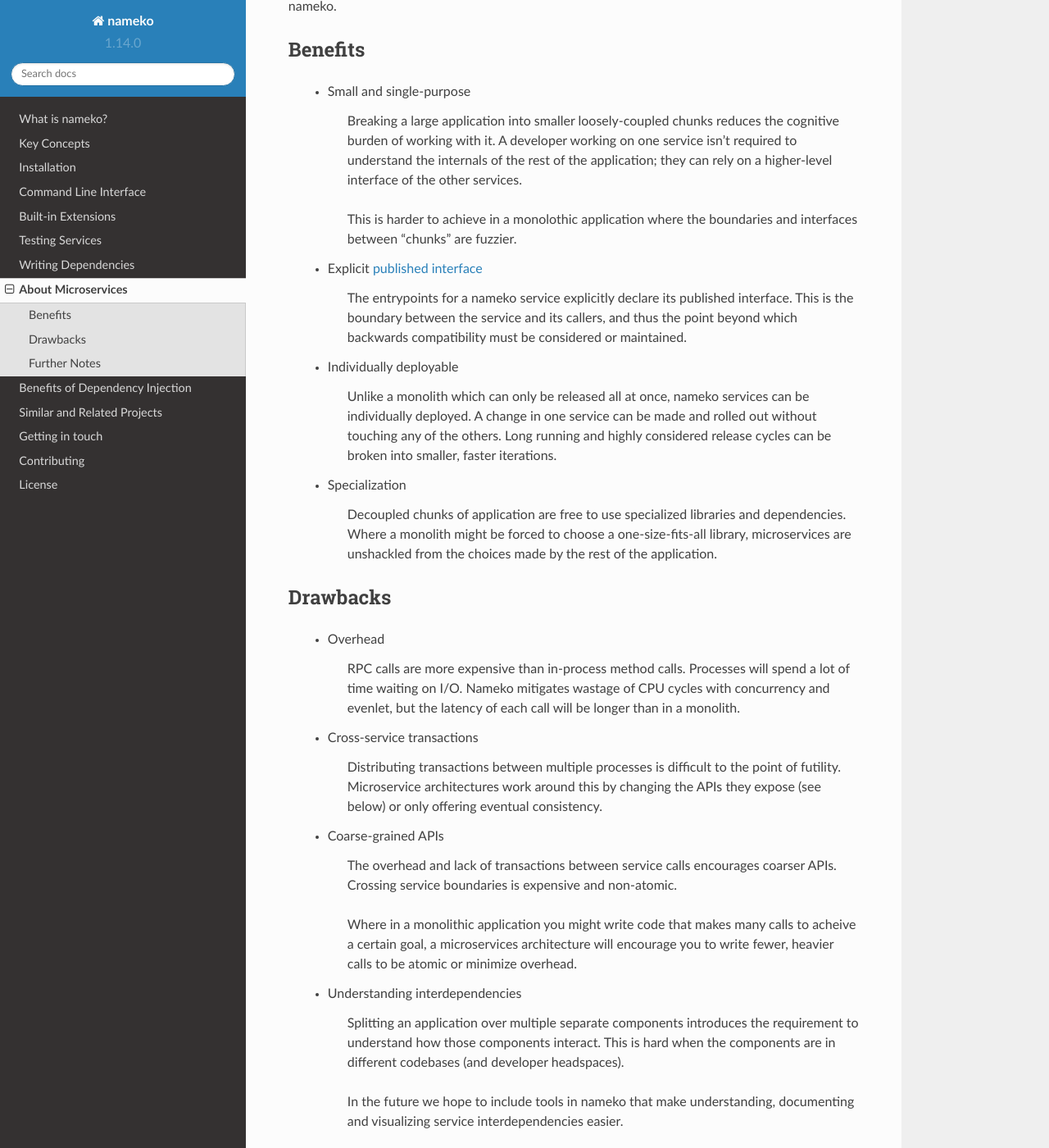
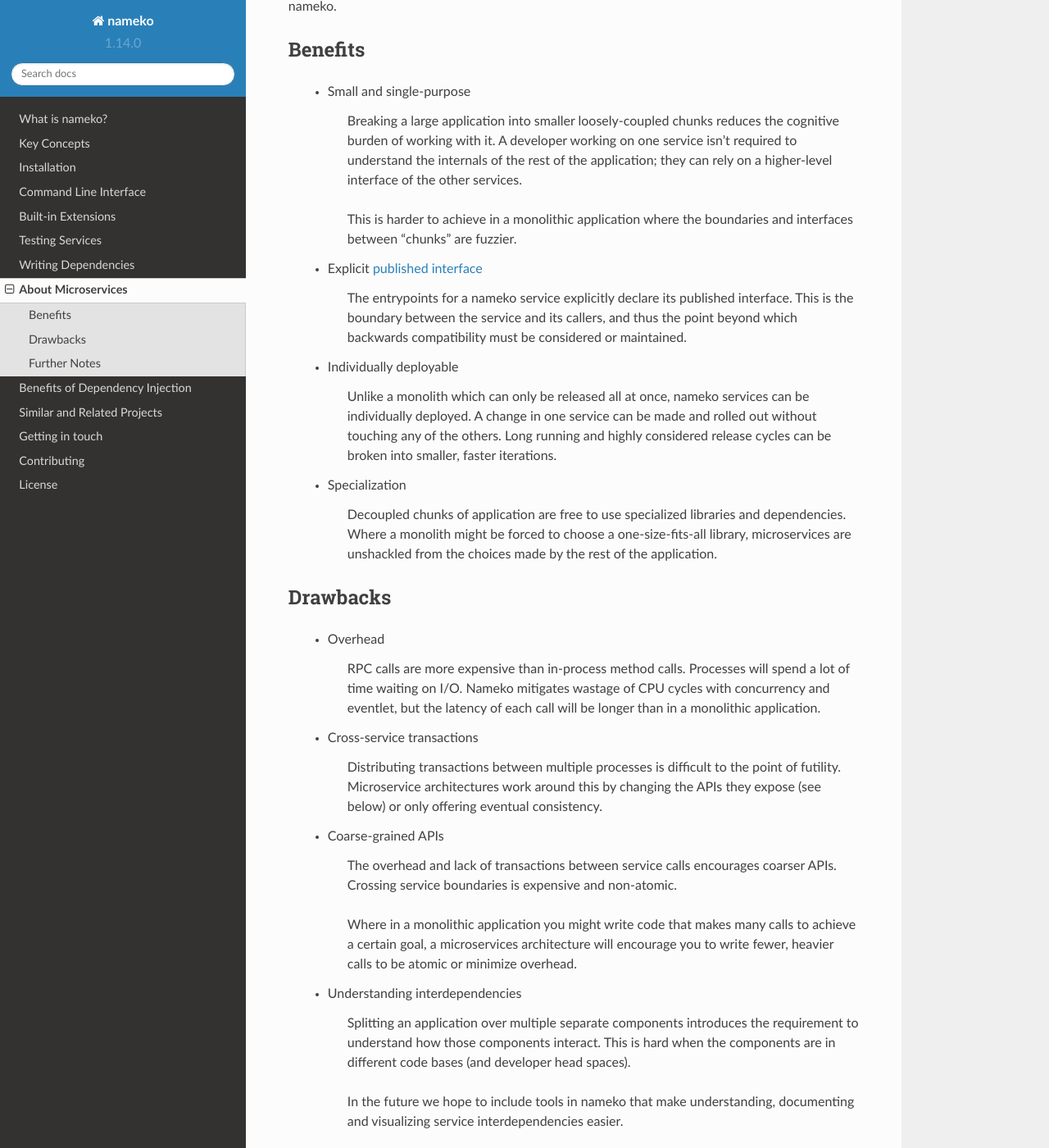
Before and after one commit to nameko/nameko, a Sphinx documentation site: the page built from docs/about_microservices.rst, in a window 1280 px wide and 1400 px high, scrolled down 476 px. Shown: the whole window at 82% size. Built offline with Sphinx 7.4.7 and the Read the Docs theme 2.0.0, drawn with Linux system fonts in a browser that asks for light colours.

```diff
--- a/docs/about_microservices.rst
+++ b/docs/about_microservices.rst
@@ -18,7 +18,7 @@ Benefits
 
         Breaking a large application into smaller loosely-coupled chunks reduces the cognitive burden of working with it. A developer working on one service isn't required to understand the internals of the rest of the application; they can rely on a higher-level interface of the other services.
 
-        This is harder to achieve in a monolothic application where the boundaries and interfaces between "chunks" are fuzzier.
+        This is harder to achieve in a monolithic application where the boundaries and interfaces between "chunks" are fuzzier.
 
     * Explicit `published interface <http://martinfowler.com/bliki/PublishedInterface.html>`_
 
@@ -38,7 +38,7 @@ Drawbacks
 
     * Overhead
 
-        RPC calls are more expensive than in-process method calls. Processes will spend a lot of time waiting on I/O. Nameko mitigates wastage of CPU cycles with concurrency and evenlet, but the latency of each call will be longer than in a monolith.
+        RPC calls are more expensive than in-process method calls. Processes will spend a lot of time waiting on I/O. Nameko mitigates wastage of CPU cycles with concurrency and eventlet, but the latency of each call will be longer than in a monolithic application.
 
     * Cross-service transactions
 
@@ -48,11 +48,11 @@ Drawbacks
 
         The overhead and lack of transactions between service calls encourages coarser APIs. Crossing service boundaries is expensive and non-atomic.
 
-        Where in a monolithic application you might write code that makes many calls to acheive a certain goal, a microservices architecture will encourage you to write fewer, heavier calls to be atomic or minimize overhead.
+        Where in a monolithic application you might write code that makes many calls to achieve a certain goal, a microservices architecture will encourage you to write fewer, heavier calls to be atomic or minimize overhead.
 
     * Understanding interdependencies
 
-        Splitting an application over multiple separate components introduces the requirement to understand how those components interact. This is hard when the components are in different codebases (and developer headspaces).
+        Splitting an application over multiple separate components introduces the requirement to understand how those components interact. This is hard when the components are in different code bases (and developer head spaces).
 
         In the future we hope to include tools in nameko that make understanding, documenting and visualizing service interdependencies easier.
 
```
Also changed, not shown: docs/spelling_wordlist.txt (+13 -0 lines).
